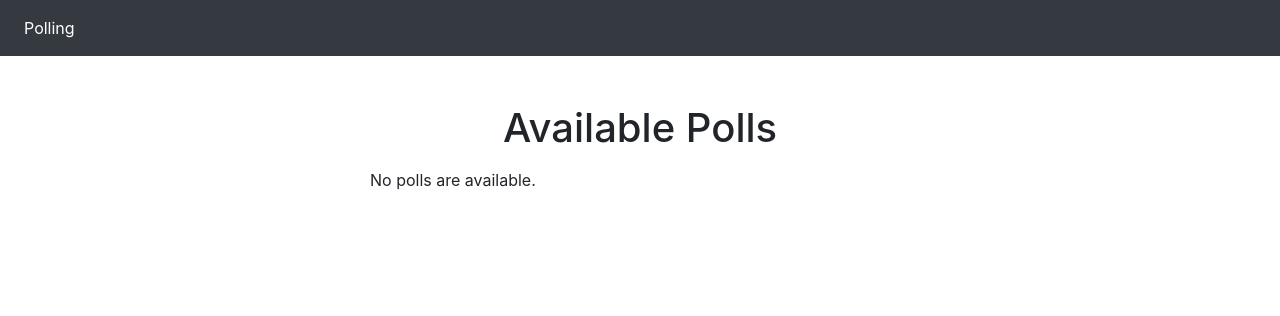
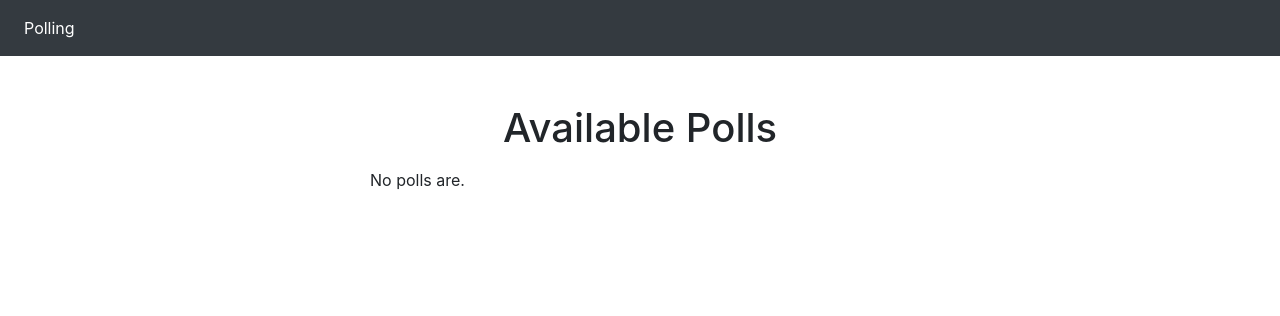
Before and after one commit to amitstspl/ciCdDemo, a Django app: page /polls/ in a window 1280 px wide. Shown: the top 316 px of the page. Run offline with Django 3.2, Linux system fonts and the light colour scheme; data that the repository does not hold is empty; some libraries are stand-ins or nearby versions.

Commit message:
templates/polls/index.html modified for failing test

```diff
--- a/templates/polls/index.html
+++ b/templates/polls/index.html
@@ -14,7 +14,7 @@
     {% endfor %}
 
 {% else %}
-    <p>No polls are available.</p>
+    <p>No polls are.</p>
 {% endif %}
 
 {% endblock %}
```
